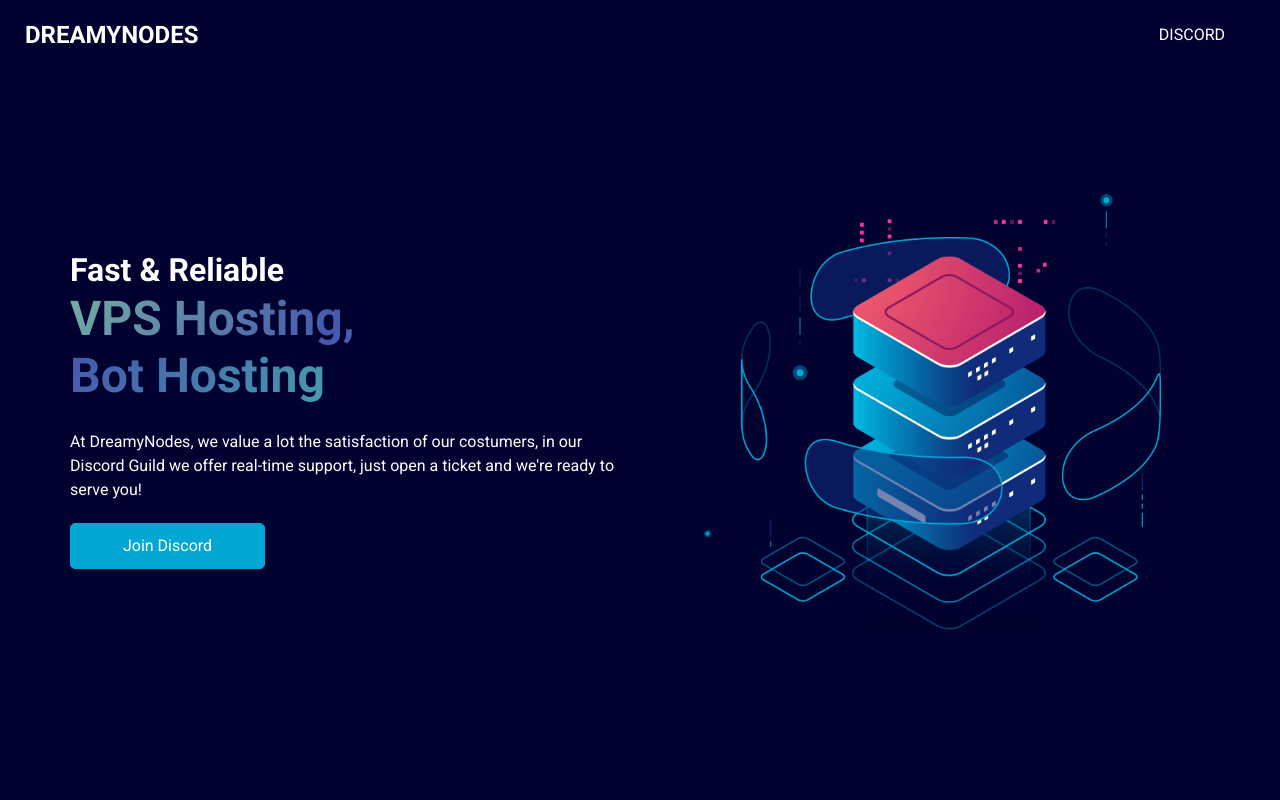
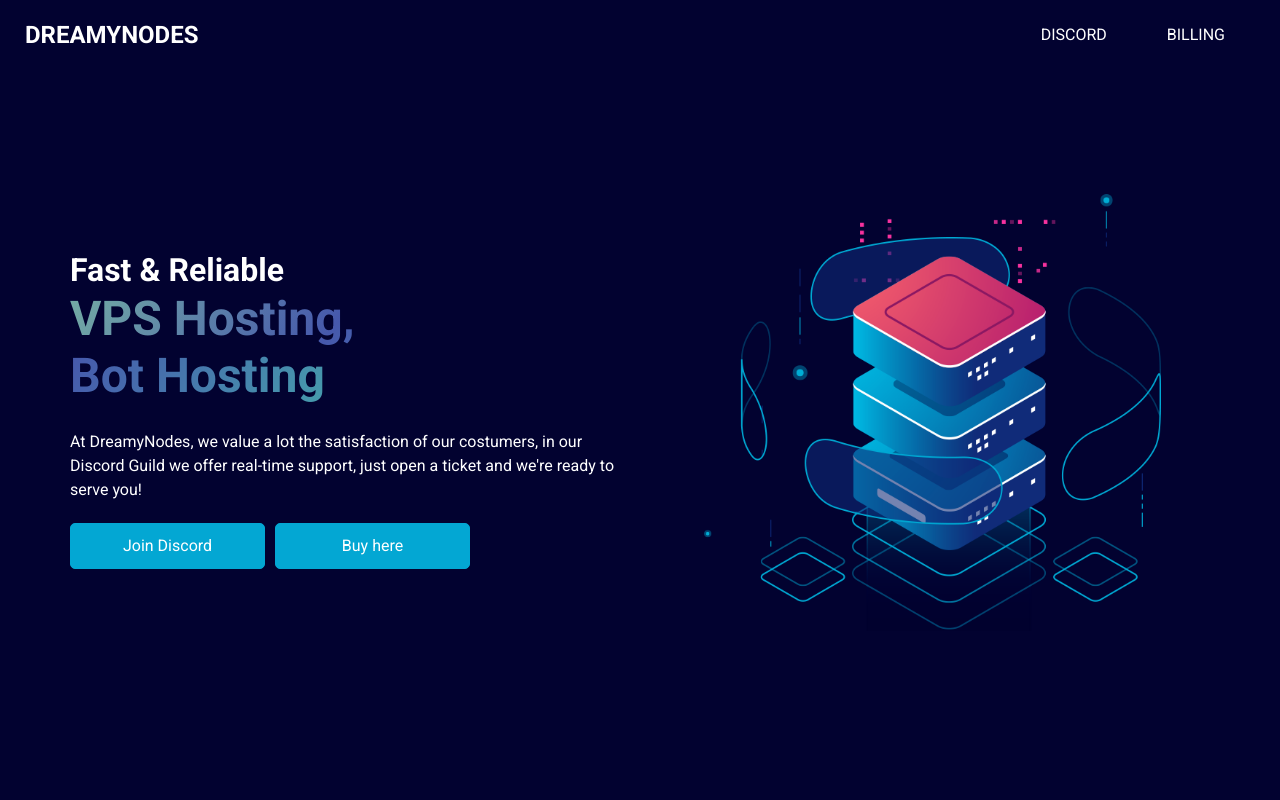
Before and after one commit to dreamynodes/website, a plain HTML site: page index.html in a window 1280 px wide. Shown: the top 800 px of the page. Drawn offline with Linux system fonts and the light colour scheme; a script that the page names is missing.

Commit message:
Update index.html

```diff
--- a/index.html
+++ b/index.html
@@ -73,6 +73,9 @@
               <li class="nav-item">
                 <a class="nav-link" href="https://discord.gg/Dsjm6KBt3e">Discord</a>
               </li>
+              <li class="nav-item">
+                <a class="nav-link" href="https://portal.dreamynodes.pro/">Billing</a>
+              </li>
             </ul>
           </div>
         </nav>
@@ -99,6 +102,9 @@
                     <div class="btn-box">
                       <a href="https://discord.gg/Dsjm6KBt3e" class="btn-1">
                         Join Discord
+                      </a>
+                      <a href="https://portal.dreamynodes.pro/" class="btn-1">
+                        Buy here
                       </a>
                     </div>
                   </div>
```
